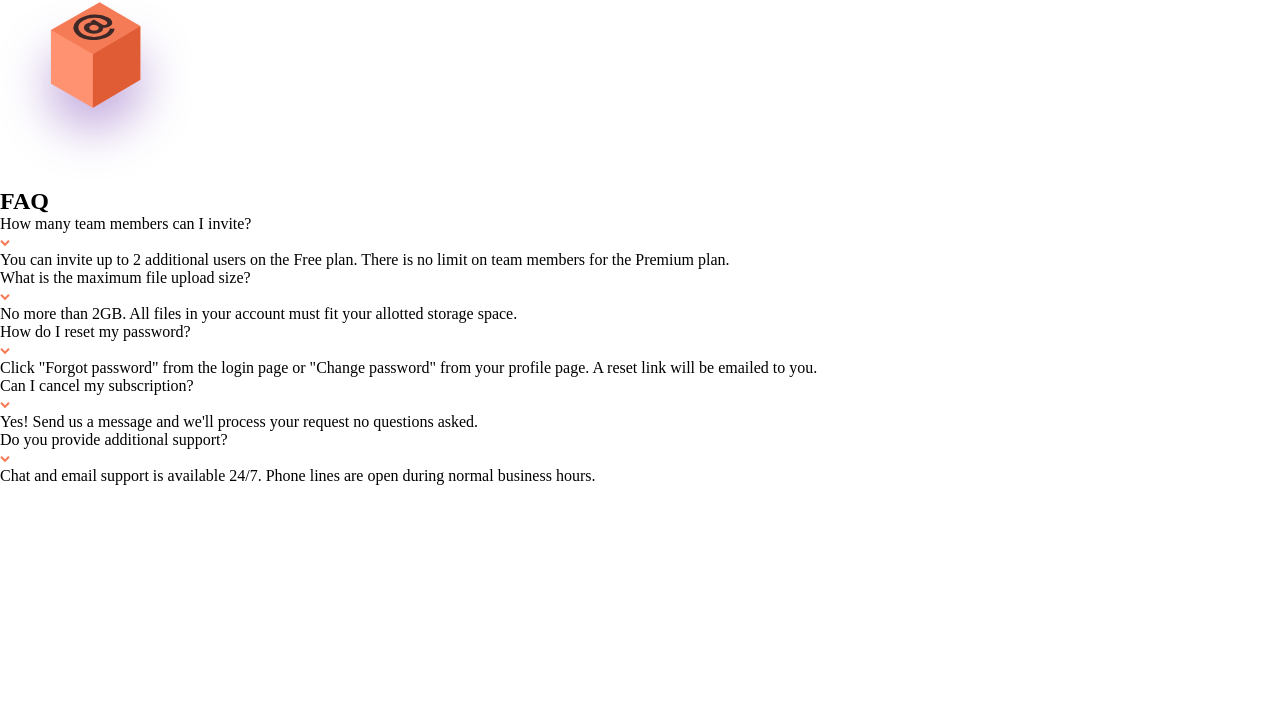
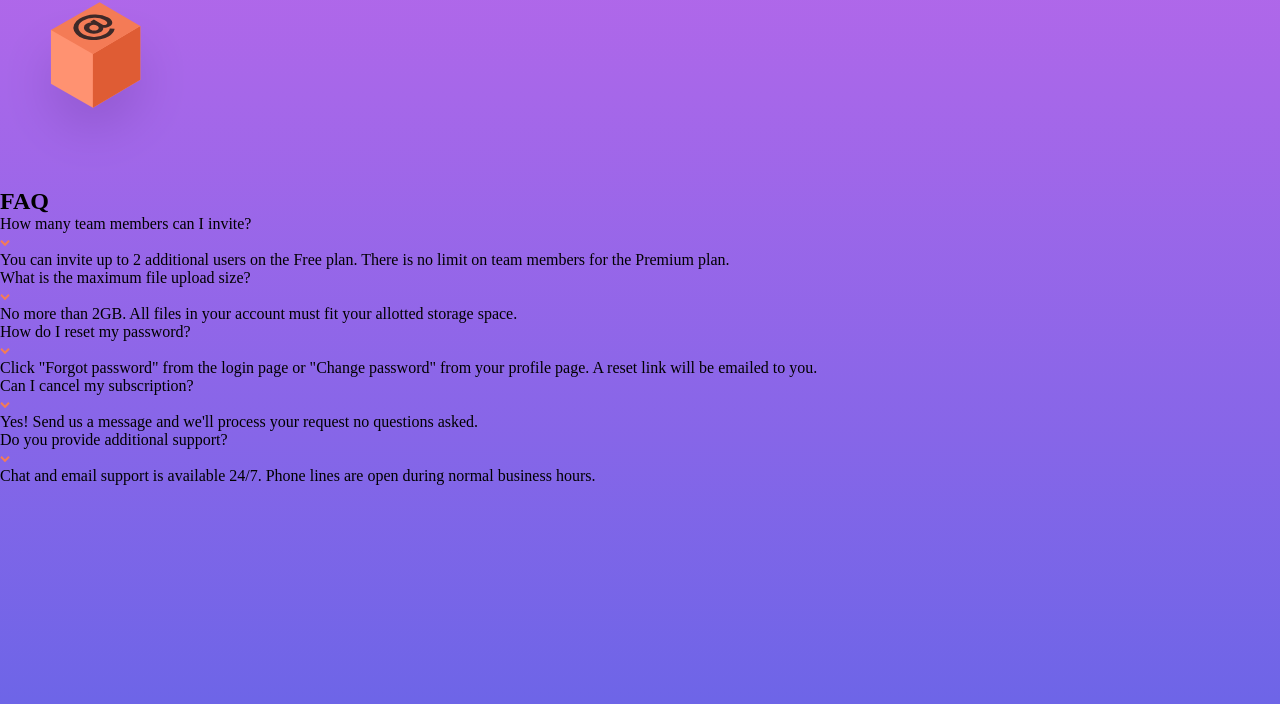
Before and after one commit to andrebdasilva/faq-accordion-card-main, a plain HTML site: page index.html in a window 1280 px wide. Drawn offline with Linux system fonts and the light colour scheme.

Commit message:
stylized body

```diff
--- a/css/style.css
+++ b/css/style.css
@@ -6,7 +6,7 @@
 	--text-neutral-color-very-dark-grayishblue: hsl(237, 12%, 33%);
 	--text-neutral-color-dark-grayish-blue: hsl(240, 6%, 50%);
 	--divires-color-light-grayish-blue: hsl(240, 5%, 91%);
-	--font-size-default: clamp(12px, 1.2vh, 12px);
+	--font-size-default: clamp(12px, 0.75rem, 12px);
 }
 
 *{
@@ -18,3 +18,11 @@
 *::before{
 	box-sizing: border-box;
 }
+
+body{
+	background-image: linear-gradient(180deg,
+					  var(--background-gradient-color-soft-violet),
+					  var(--background-gradient-color-soft-blue));
+	max-width: 100vw;
+	min-height: 100vh;
+}
```
